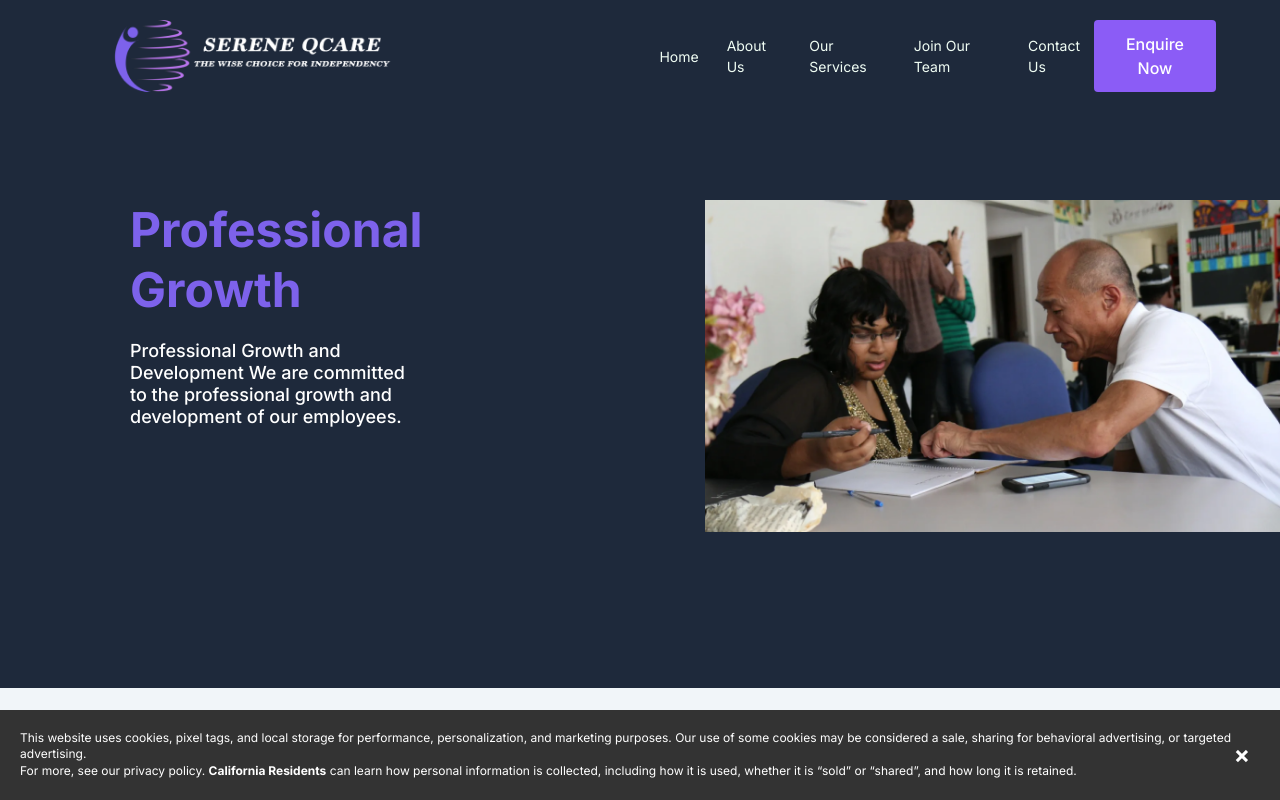
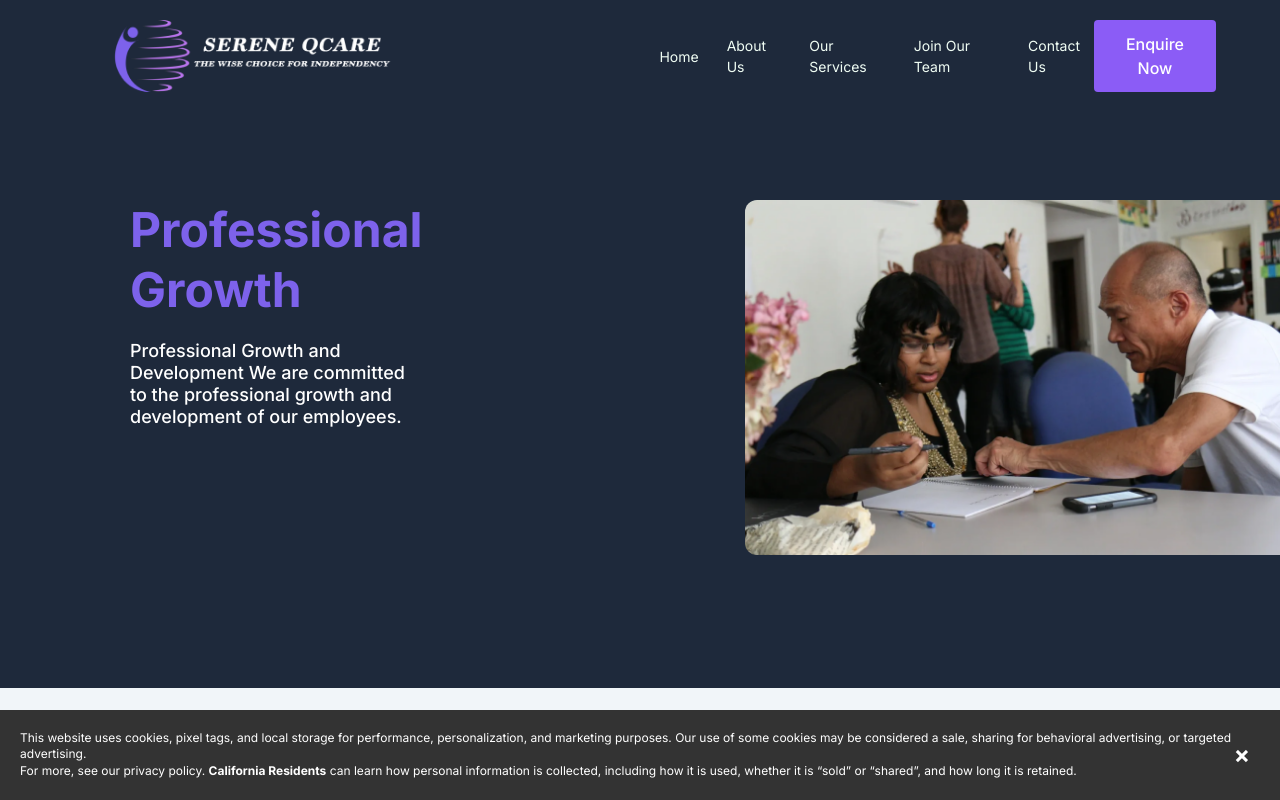
Before and after one commit to WebGhpTech/Serene-Qcare, a React (Vite) app: page /team in a window 1280 px wide. Shown: the top 800 px of the page. Built offline with nearby package versions, Linux system fonts and the light colour scheme.

Commit message:
Update Team.jsx

```diff
--- a/src/pages/Team.jsx
+++ b/src/pages/Team.jsx
@@ -18,8 +18,8 @@ const Team = () => {
               development of our employees.</h5>
               </div>
 
-               <div className="w-1/2 text-center mr-[130px]">
-                 <img src={team} alt="team"/>
+               <div className="w-1/2 text-center mr-[50px]">
+                 <img src={team} alt="team" className="rounded-xl"/>
                </div>
             </div>
 
```
